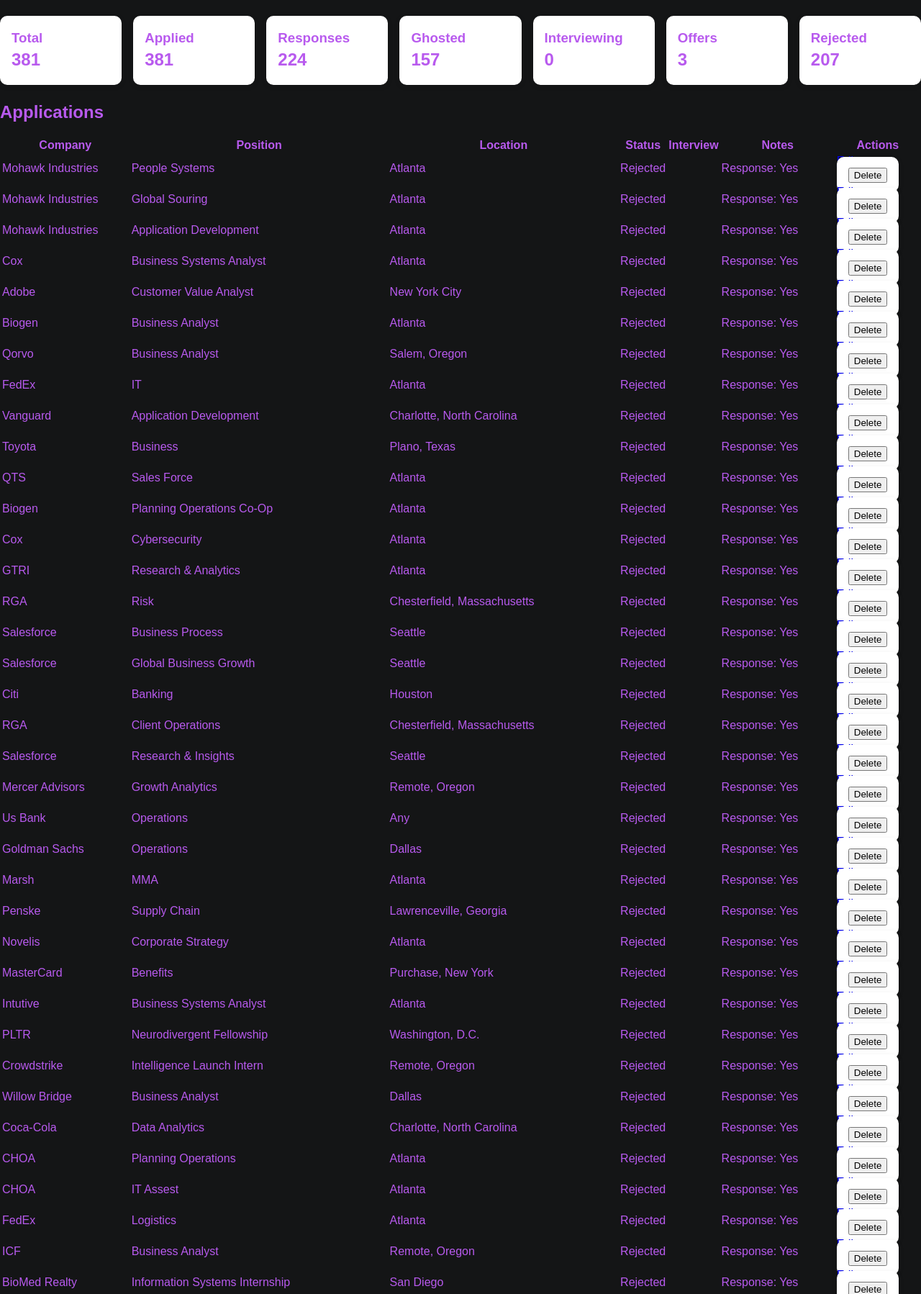
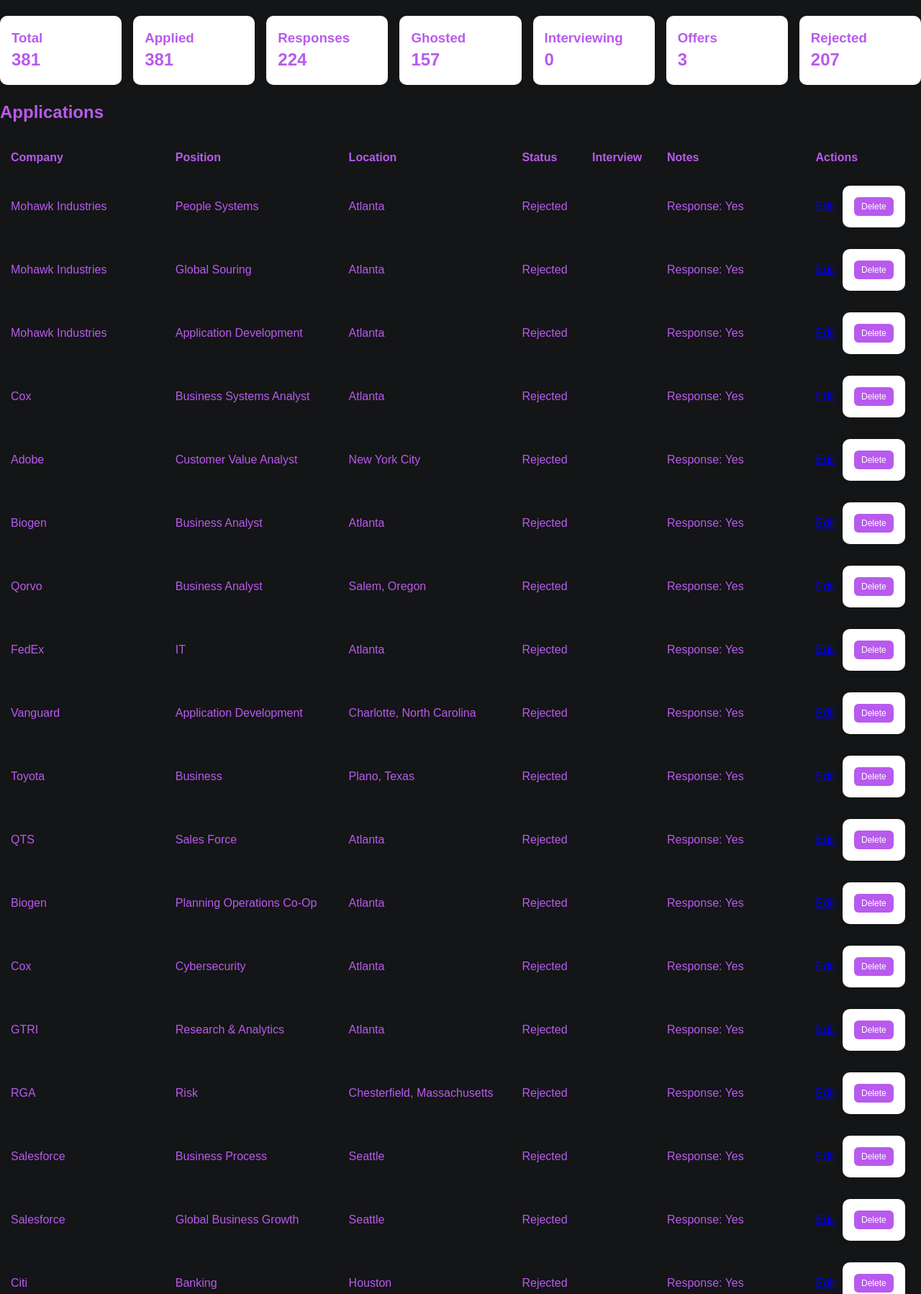
Before and after one commit to ksu-is/Ghosted, a Flask app: page / in a window 1280 px wide. Shown: the part 146-1944 px from the top of the page at 72% size. Run offline with Flask 3, Linux system fonts and the light colour scheme; data comes from the database, SQL or seed files in the repository; both versions use the stored data as it was after the commit.

Commit message:
Fixed layout

```diff
--- a/static/css/style.css
+++ b/static/css/style.css
@@ -53,3 +53,47 @@
 .analytics-grid .card p {
     font-size: 1.2rem;
 }
+table {
+    width: 100%;
+    border-collapse: separate;
+    border-spacing: 0 10px; /* adds vertical spacing between rows */
+}
+
+td, th {
+    padding: 10px 15px;
+    text-align: left;
+}
+ td:last-child {
+    display: flex;
+    align-items: center;
+    gap: 10px; /* space between Edit and Delete */
+}
+
+td form {
+    display: inline;
+}
+
+td button {
+    padding: 6px 10px;
+    font-size: 12px;
+    background-color: #b85aee;
+    color: white;
+    border: none;
+    border-radius: 6px;
+    cursor: pointer;
+}
+
+td button:hover {
+    background-color: #ae72d1;
+}
+table {
+    table-layout: auto;
+}
+
+td {
+    max-width: 200px;
+    word-wrap: break-word;
+}
+.table-container {
+    overflow-x: auto;
+}
```
Also changed, not shown: instance/applications.db, 1 other file.
